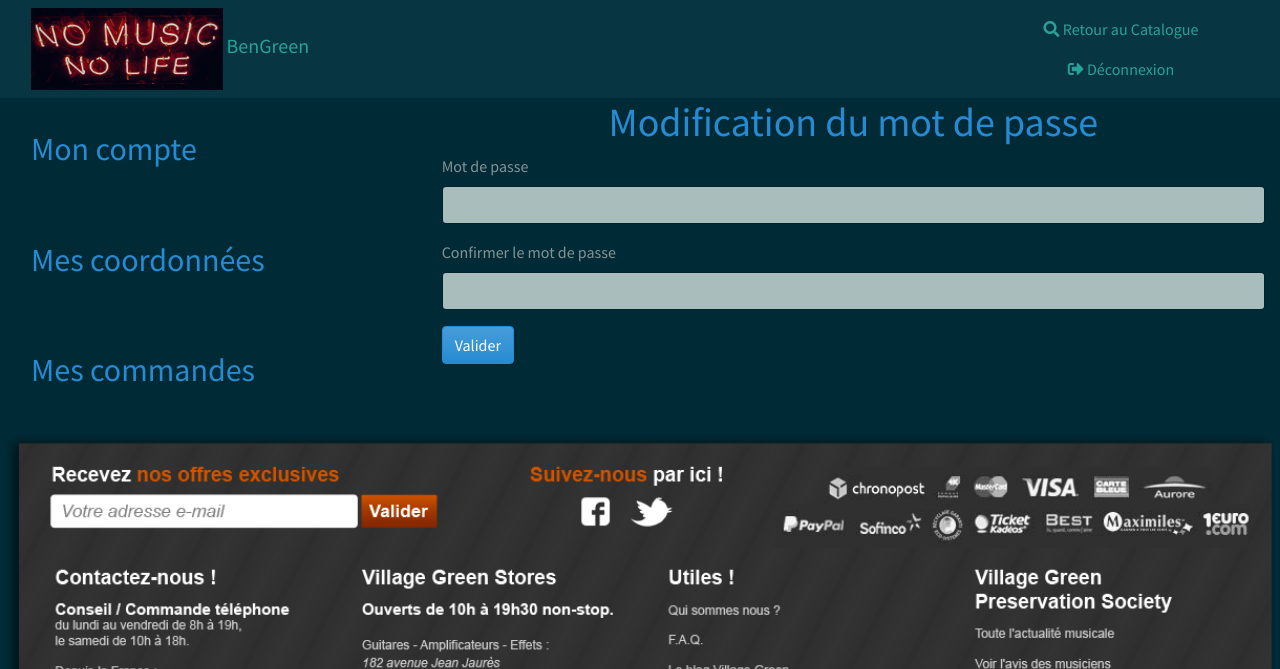
After one commit to Isabellebengrine/ProjetSymfonyBenGreen, a Symfony app: template BenGreen/templates/member/editpassword.html.twig in a window 1280 px wide. The commit adds this page. Shown: the top 669 px of the page. Run offline with Twig, Linux system fonts and the light colour scheme; the template is opened without the code that fills it, so the values that code supplies are empty; some libraries are stand-ins or nearby versions.

Commit message:
Added member editpassword method and twig

```diff
--- a/BenGreen/templates/member/editaccount.html.twig
+++ b/BenGreen/templates/member/editaccount.html.twig
@@ -12,7 +12,6 @@
     </div>
 </div>
 
-<img class="img-responsive" src="{{ asset('images/under-construction.gif') }}" alt="no music no life" width="20%">
 {% endblock %}
 
 
--- /dev/null
+++ b/BenGreen/templates/member/editpassword.html.twig
@@ -0,0 +1,37 @@
+{% extends 'member.html.twig' %}
+
+{% block title %}Modification du mot de passe de {{ app.user.firstname }} {{ app.user.lastname }}{% endblock %}
+
+{% block body %}
+
+<div class="row">
+    <div class="col-12 col-sm-12">
+        <h1 class="text-info text-center">Modification du mot de passe</h1>
+
+        {% for message in app.flashes('error') %}
+            <div class="alert alert-danger my-3">
+                {{ message }}
+            </div>
+        {% endfor %}
+
+        <form method="post">
+            <fieldset>
+                <div class="form-group">
+                    <label for="pass">Mot de passe</label>
+                    <input type="password" class="form-control" id="pass" name="pass">
+                </div>
+                <div class="form-group">
+                    <label for="pass2">Confirmer le mot de passe</label>
+                    <input type="password" class="form-control" id="pass2" name="pass2">
+                </div>
+            </fieldset>
+            <button type="submit" class="btn btn-info">Valider</button>
+        </form>
+    </div>
+</div>
+
+{% endblock %}
+
+
+{% block javascripts %}
+{% endblock %}
--- a/BenGreen/templates/member/user.html.twig
+++ b/BenGreen/templates/member/user.html.twig
@@ -8,7 +8,7 @@
     <div class="col-12 col-sm-12">
         <h1 class="text-info text-center">Votre Compte</h1>
         {% for message in app.flashes('message') %}
-            <div class="alert alert-success">
+            <div class="alert alert-success my-3">
                 {{ message }}
             </div>
         {% endfor %}
@@ -45,7 +45,7 @@
         <a href="{{ path('member_userinfo_edit') }}" class="btn btn-info" role="button">Modifier le profil</a>
     </div>
     <div class="col-6 col-sm-6">
-        <a href="#" class="btn btn-info" role="button">Modifier le mot de passe</a>
+        <a href="{{ path('member_userpass_edit') }}" class="btn btn-info" role="button">Modifier le mot de passe</a>
     </div>
 </div>
 
```
Also changed, not shown: BenGreen/src/Controller/MemberController.php (+32 -0 lines).
